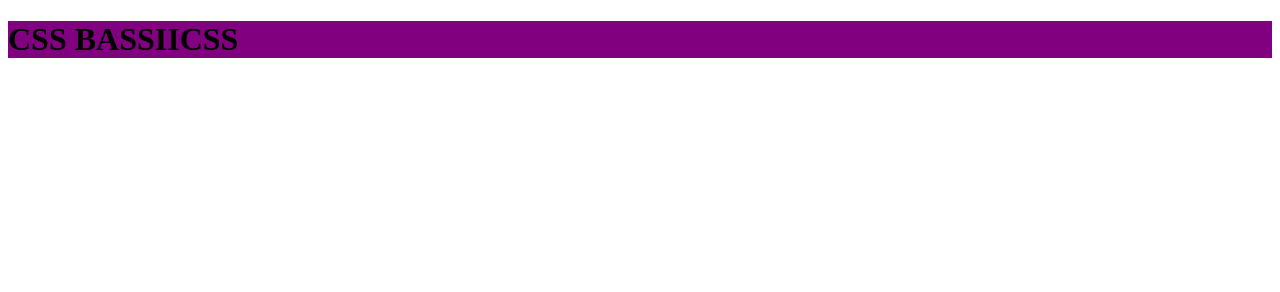
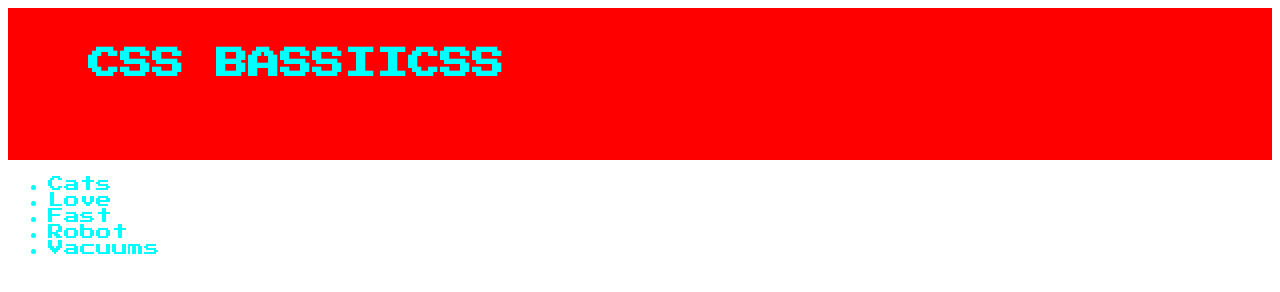
Before and after one commit to benhall847/css-demo-2019, a plain HTML site: page index.html in a window 1280 px wide. Drawn offline with Linux system fonts and the light colour scheme.

Commit message:
modifies padding style

```diff
--- a/index.html
+++ b/index.html
@@ -1,13 +1,23 @@
 <!DOCTYPE html>
 <html lang="en">
 <head>
+    <link href="https://fonts.googleapis.com/css?family=Press+Start+2P" rel="stylesheet">
     <meta charset="UTF-8">
     <meta name="viewport" content="width=device-width, initial-scale=1.0">
     <meta http-equiv="X-UA-Compatible" content="ie=edge">
     <title>CSS BASICS</title>
-    <link rel="stylesheet" href="/stylesheets/index.css">
+    <link rel="stylesheet" href="stylesheets/index.css">
 </head>
 <body>
-    <h1 class="main-title">CSS BASSIICSS</h1>
+    <h1 class="main-title blah">CSS BASSIICSS</h1>
+    <div class="navbar newclass">
+        <ul>
+            <li>Cats</li>
+            <li>Love</li>
+            <li>Fast</li>
+            <li>Robot</li>
+            <li>Vacuums</li>
+        </ul>
+    </div>
 </body>
 </html>
--- a/stylesheets/index.css
+++ b/stylesheets/index.css
@@ -3,5 +3,12 @@ These are the styles for the whole document
  */
 
 .main-title {
-    background: purple;
-}red
+    background: red;
+    padding: 40px 40px 80px 80px;
+    margin: 0;
+}
+
+.blah, .navbar {
+    font-family: 'Press Start 2P', cursive;
+    color: aqua;
+}
```
